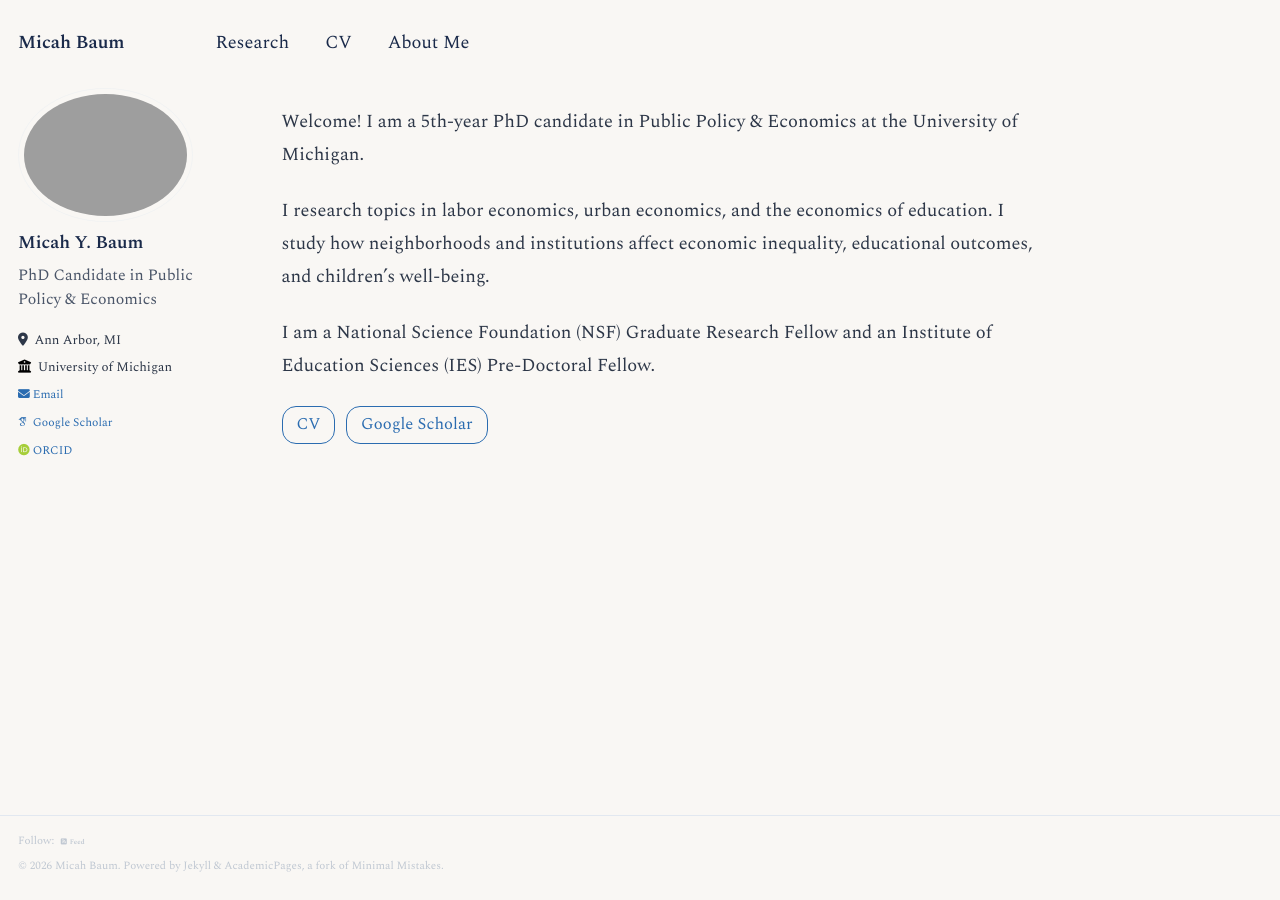
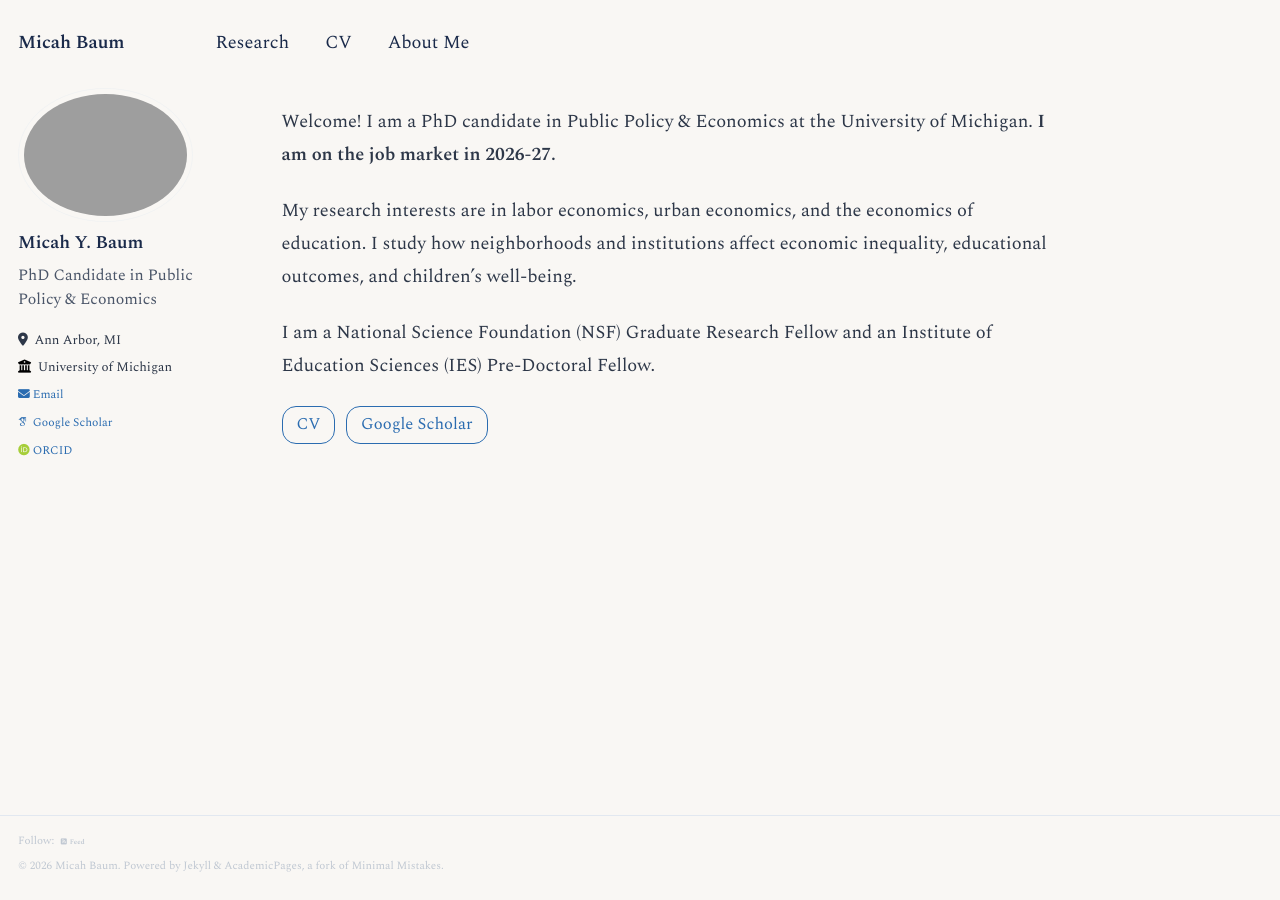
Before and after one commit to micah-baum/micah-baum.github.io, a Jekyll site: the page built from _pages/about.md, in a window 1280 px wide. Built offline with Jekyll 4.4.1, drawn with Linux system fonts in a browser that asks for light colours; some web fonts are replaced.

Commit message:
Update about.md

```diff
--- a/_pages/about.md
+++ b/_pages/about.md
@@ -6,9 +6,9 @@ redirect_from:
   - /about.html
 ---
 
-Welcome! I am a 5th-year PhD candidate in Public Policy & Economics at the University of Michigan.
+Welcome! I am a PhD candidate in Public Policy & Economics at the University of Michigan. __I am on the job market in 2026-27.__
 
-I research topics in labor economics, urban economics, and the economics of education. I study how neighborhoods and institutions affect economic inequality, educational outcomes, and children's well-being.
+My research interests are in labor economics, urban economics, and the economics of education. I study how neighborhoods and institutions affect economic inequality, educational outcomes, and children's well-being.
 
 I am a National Science Foundation (NSF) Graduate Research Fellow and an Institute of Education Sciences (IES) Pre-Doctoral Fellow.
 
```
